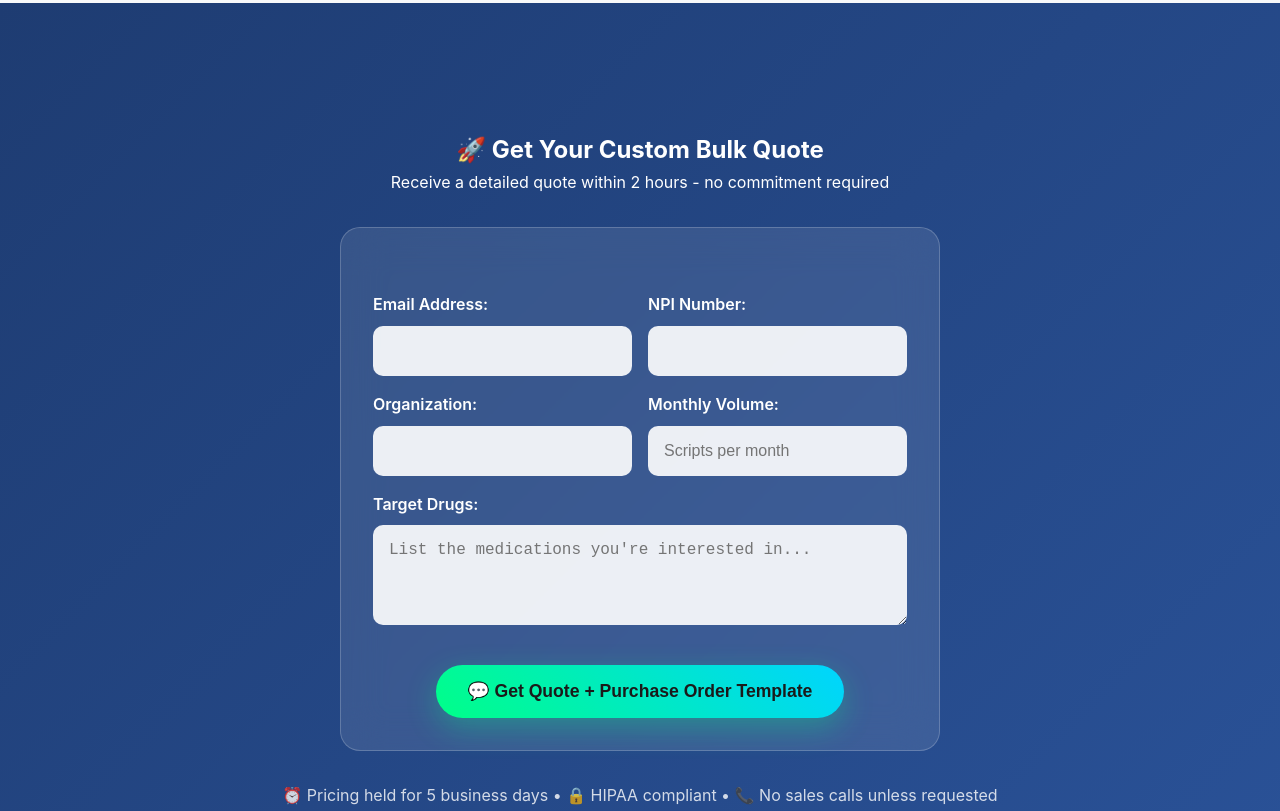
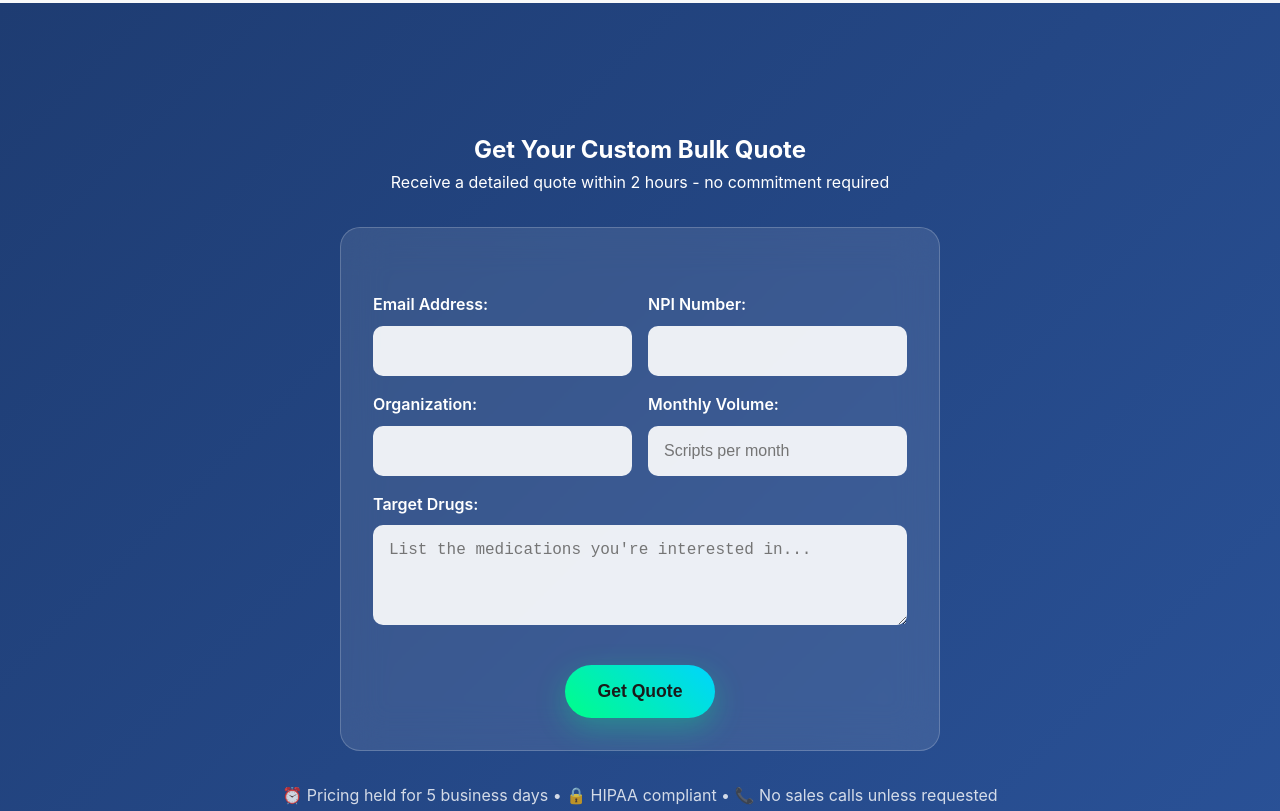
Before and after one commit to AntaresIntelligence/Canada-Drug-Mart, a plain HTML site: page index.html in a window 1280 px wide. Shown: the part 9200-10011 px from the top of the page. Drawn offline with Linux system fonts and the light colour scheme.

Commit message:
Remove rocket emoji from quote section heading and simplify button text

```diff
--- a/index.html
+++ b/index.html
@@ -1699,10 +1699,9 @@
             </div>
         </section>
 
-        <!-- Risk-Free Next Step -->
-        <section id="contact" class="quote-section">
+        <!-- Risk-Free Next Step -->        <section id="contact" class="quote-section">
             <div class="section fade-in">
-                <h2>🚀 Get Your Custom Bulk Quote</h2>
+                <h2>Get Your Custom Bulk Quote</h2>
                 <p>Receive a detailed quote within 2 hours - no commitment required</p>
 
                 <div class="quote-form">
@@ -1727,9 +1726,8 @@
                             <div class="form-group full-width">
                                 <label for="target-drugs">Target Drugs:</label>
                                 <textarea id="target-drugs" placeholder="List the medications you're interested in..."></textarea>
-                            </div>
-                        </div>
-                        <button type="submit" class="btn btn-primary">💬 Get Quote + Purchase Order Template</button>
+                            </div>                        </div>
+                        <button type="submit" class="btn btn-primary">Get Quote</button>
                     </form>
                 </div>
 
```
